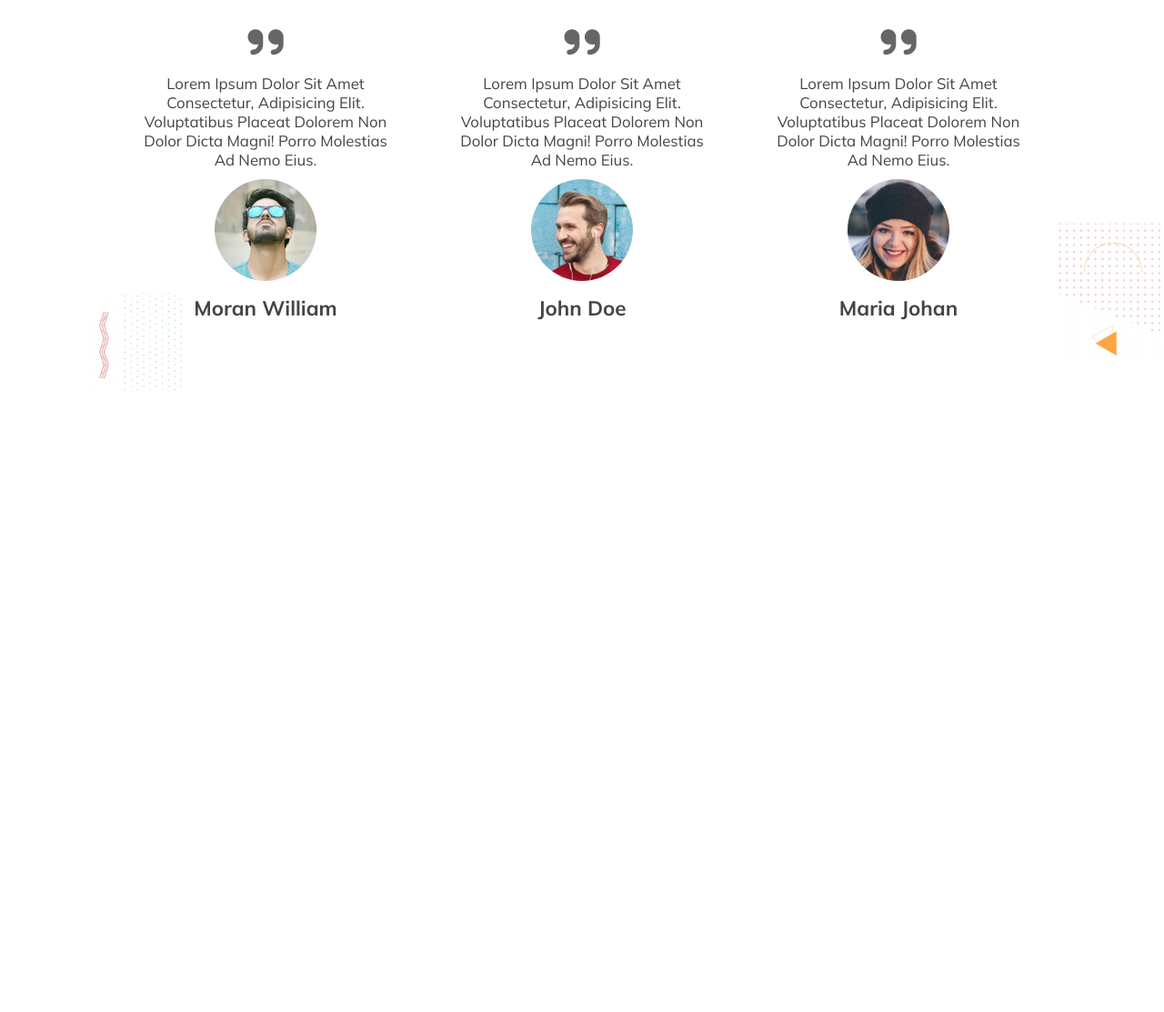
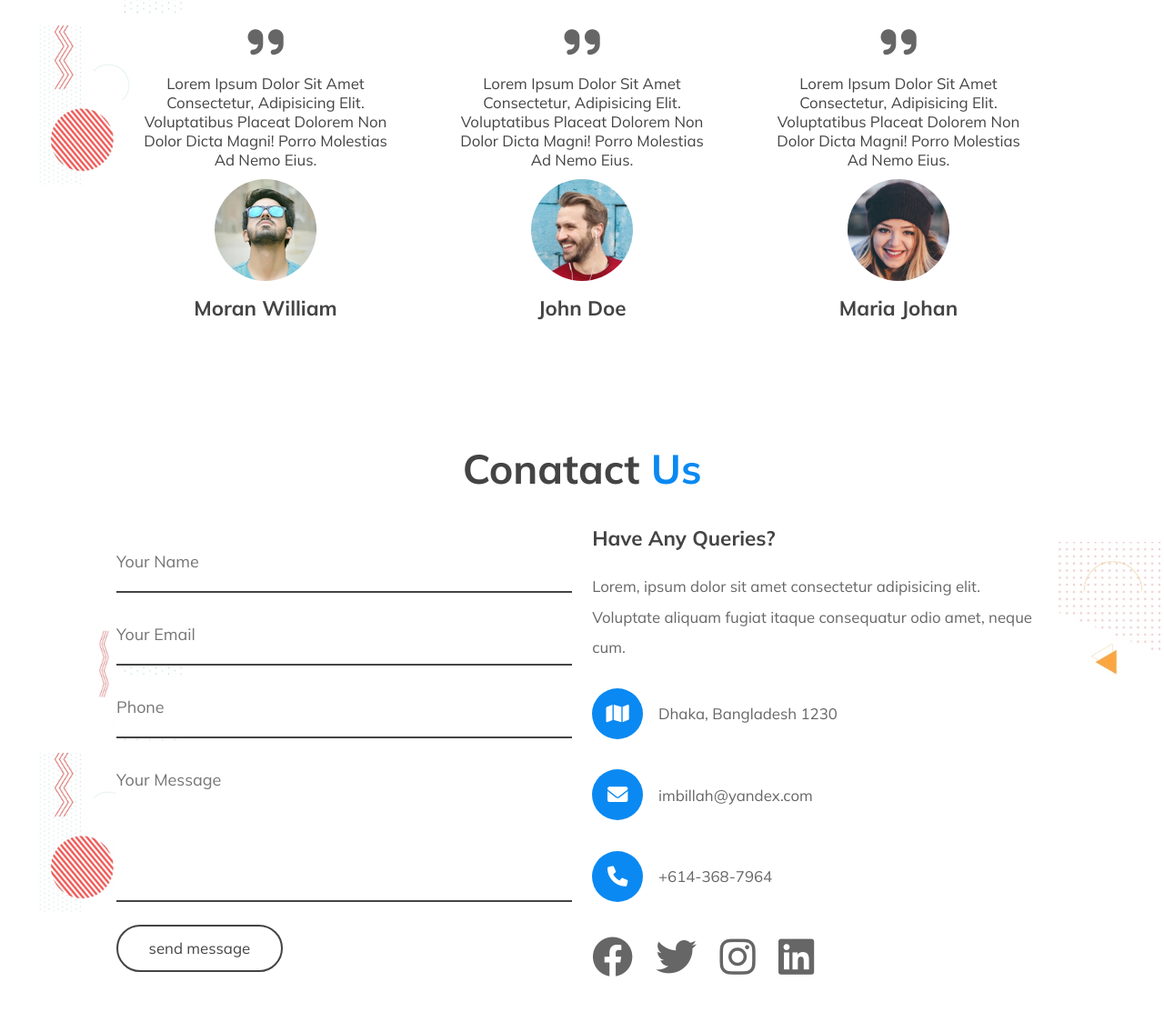
Before and after one commit to imbillah/nike-landing-page, a plain HTML site: page index.html in a window 1280 px wide. Shown: the part 1876-2989 px from the top of the page at 91% size. Before the commit the page ends 2307 px from the top, so only its background shows below. Drawn offline with nearby package versions, Linux system fonts and the light colour scheme.

Commit message:
finilized

```diff
--- a/SCSS/style.scss
+++ b/SCSS/style.scss
@@ -326,6 +326,73 @@ section {
     }
   }
 }
+.contact {
+  .row {
+    @include flex(center);
+
+    form {
+      flex: 1 1 41rem;
+
+      .box {
+        padding: 2rem 0;
+        margin-bottom: 1rem;
+        font-size: 1.6rem;
+        border-bottom: $border;
+        width: 100%;
+
+        &:focus {
+          border-color: $blue;
+        }
+      }
+      textarea {
+        height: 15rem;
+        resize: none;
+      }
+    }
+    .contact-info {
+      flex: 1 1 41rem;
+
+      h3 {
+        padding-bottom: 1rem;
+        @include tittleText(2rem);
+      }
+      p {
+        @include graphText(1.5rem);
+      }
+      .icons {
+        padding: 1.5rem 0;
+        display: flex;
+        align-items: center;
+        gap: 1.5rem;
+
+        i {
+          height: 5rem;
+          width: 5rem;
+          line-height: 5rem;
+          border-radius: 50%;
+          font-size: 2rem;
+          background: $blue;
+          color: $white;
+          text-align: center;
+        }
+        p {
+          @include graphText(1.5rem);
+        }
+      }
+      .share {
+        padding-top: 2rem;
+        a {
+          font-size: 4rem;
+          margin-right: 2rem;
+          color: $light-color;
+          &:hover {
+            color: $blue;
+          }
+        }
+      }
+    }
+  }
+}
 // media queries
 @media (max-width: 1200px) {
   body.active {
--- a/index.html
+++ b/index.html
@@ -344,6 +344,58 @@
       </div>
     </section>
     <!-- reviews section ends -->
+    <!-- contact section starts -->
+    <section id="contact" class="contact">
+      <h1 class="heading">Conatact <span>Us</span></h1>
+      <div class="row">
+        <form action="">
+          <input type="text" placeholder="Your Name" class="box" />
+          <input type="email" placeholder="Your Email" class="box" />
+          <input type="number" placeholder="Phone" class="box" />
+          <textarea
+            name=""
+            id=""
+            cols="30"
+            rows="10"
+            placeholder="Your Message"
+            class="box"
+          ></textarea>
+          <input type="submit" value="send message" class="btn" />
+        </form>
+        <div class="contact-info">
+          <h3>Have any queries?</h3>
+          <p>
+            Lorem, ipsum dolor sit amet consectetur adipisicing elit. Voluptate
+            aliquam fugiat itaque consequatur odio amet, neque cum.
+          </p>
+          <div class="icons">
+            <i class="fas fa-map"></i>
+            <div class="info">
+              <p>Dhaka, Bangladesh 1230</p>
+            </div>
+          </div>
+          <div class="icons">
+            <i class="fas fa-envelope"></i>
+            <div class="info">
+              <p>imbillah@yandex.com</p>
+            </div>
+          </div>
+          <div class="icons">
+            <i class="fas fa-phone"></i>
+            <div class="info">
+              <p>+614-368-7964</p>
+            </div>
+          </div>
+          <div class="share">
+            <a href="" class="fab fa-facebook"></a>
+            <a href="" class="fab fa-twitter"></a>
+            <a href="" class="fab fa-instagram"></a>
+            <a href="" class="fab fa-linkedin"></a>
+          </div>
+        </div>
+      </div>
+    </section>
+    <!-- contact section ends -->
     <script src="https://unpkg.com/swiper@8/swiper-bundle.min.js"></script>
     <script src="./JS/app.js"></script>
   </body>
```
Also changed, not shown: CSS/style.css, 1 other file.
